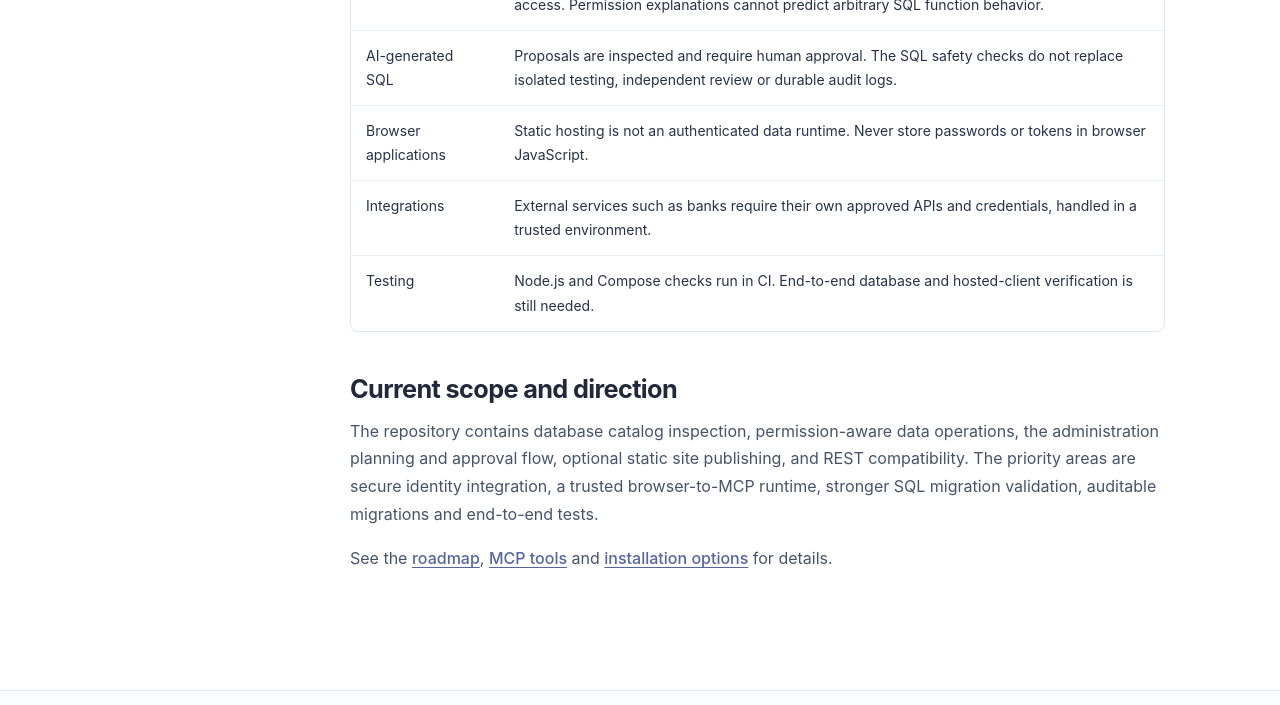
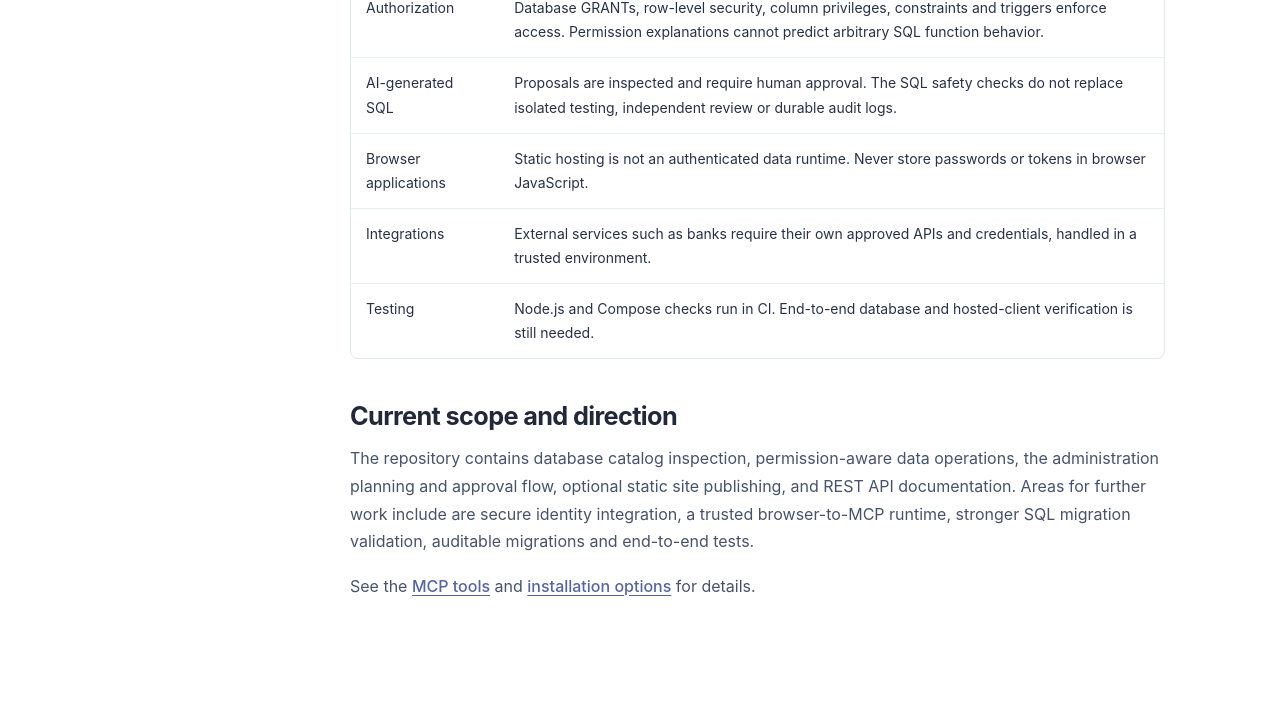
Before and after one commit to sjoerdvanderhoorn/axiomony, a website: page docs/concepts.html in a window 1280 px wide. Shown: the part 2682-3387 px from the top of the page. Drawn offline with Linux system fonts and the light colour scheme.

Commit message:
Describe authenticated REST applications and remove roadmap link

```diff
--- a/docs/concepts.html
+++ b/docs/concepts.html
@@ -22,7 +22,7 @@
 <h2 id="apps">Personal applications and hosting</h2>
 <p>Once the shared schema and rules are defined, different people can build different interfaces for the same data: an invoice capture tool, a sales pipeline view, a reconciliation workflow or a reporting interface.</p>
 <p>The <strong>Standalone</strong> deployment includes Nginx for publishing user-owned static HTML, CSS and JavaScript. These published files are publicly readable at their URLs. The publishing tools restrict which user may create or edit files, but this is <em>not</em> an authenticated data application runtime.</p>
-<p>A standalone browser cannot safely embed reusable PostgreSQL passwords or expose API secrets. Dynamic browser apps require a trusted, authenticated runtime or secure server-side session that accesses Data MCP on behalf of the user. That browser-to-MCP bridge is not included in the current implementation.</p>
+<p>For data access, applications can either use a trusted Data MCP runtime or send authenticated requests through the included PostgREST service. The <a href="tools.html#legacy">REST documentation tools</a> help AI agents construct those requests. PostgreSQL enforces privileges and business rules in either case. Browser applications must not embed reusable PostgreSQL passwords, privileged tokens, or API secrets; they still need a secure user login and token flow.</p>
 <h2 id="middleware">No duplicated business-rule middleware</h2>
 <p>Axiomony's goal is to avoid placing business authorization logic, validation rules and workflow constraints in yet another middleware system that can diverge from the database. The MCP server still provides a necessary protocol interface, and secure clients or runtimes still transport authenticated requests. Neither needs to maintain a second authoritative set of rules for the organization's data.</p>
 <p>This distinction makes independently created tools easier to reason about: applications can differ completely in UX while the underlying source of truth and its enforcement remain the same.</p>
@@ -37,7 +37,7 @@
 <tr><td>Testing</td><td>Node.js and Compose checks run in CI. End-to-end database and hosted-client verification is still needed.</td></tr>
 </tbody></table></div>
 <h2 id="next">Current scope and direction</h2>
-<p>The repository contains database catalog inspection, permission-aware data operations, the administration planning and approval flow, optional static site publishing, and REST compatibility. The priority areas are secure identity integration, a trusted browser-to-MCP runtime, stronger SQL migration validation, auditable migrations and end-to-end tests.</p>
-<p>See the <a href="https://github.com/sjoerdvanderhoorn/axiomony/blob/main/ROADMAP.md">roadmap</a>, <a href="tools.html">MCP tools</a> and <a href="getting-started.html">installation options</a> for details.</p>
+<p>The repository contains database catalog inspection, permission-aware data operations, the administration planning and approval flow, optional static site publishing, and REST API documentation. Areas for further work include are secure identity integration, a trusted browser-to-MCP runtime, stronger SQL migration validation, auditable migrations and end-to-end tests.</p>
+<p>See the <a href="tools.html">MCP tools</a> and <a href="getting-started.html">installation options</a> for details.</p>
 </main></div>
 <footer class="site-footer"><div class="container"><div class="footer-grid"><div><a class="brand" href="index.html"><img class="brand-lockup" src="assets/axiomony-wordmark.svg" alt="Axiomony"></a><p>Shared rules. Individual interfaces. Database-centered business software.</p></div><nav class="footer-nav" aria-label="Footer navigation"><a href="index.html">Introduction</a><a href="getting-started.html">Installation</a><a href="connect.html">Connect an AI</a><a href="tools.html">MCP tools</a><a href="concepts.html">Architecture &amp; security</a></nav></div><div class="footnote"><span>© 2026 Axiomony</span><span>Source code and documentation on GitHub</span></div></div></footer></body></html>
```
